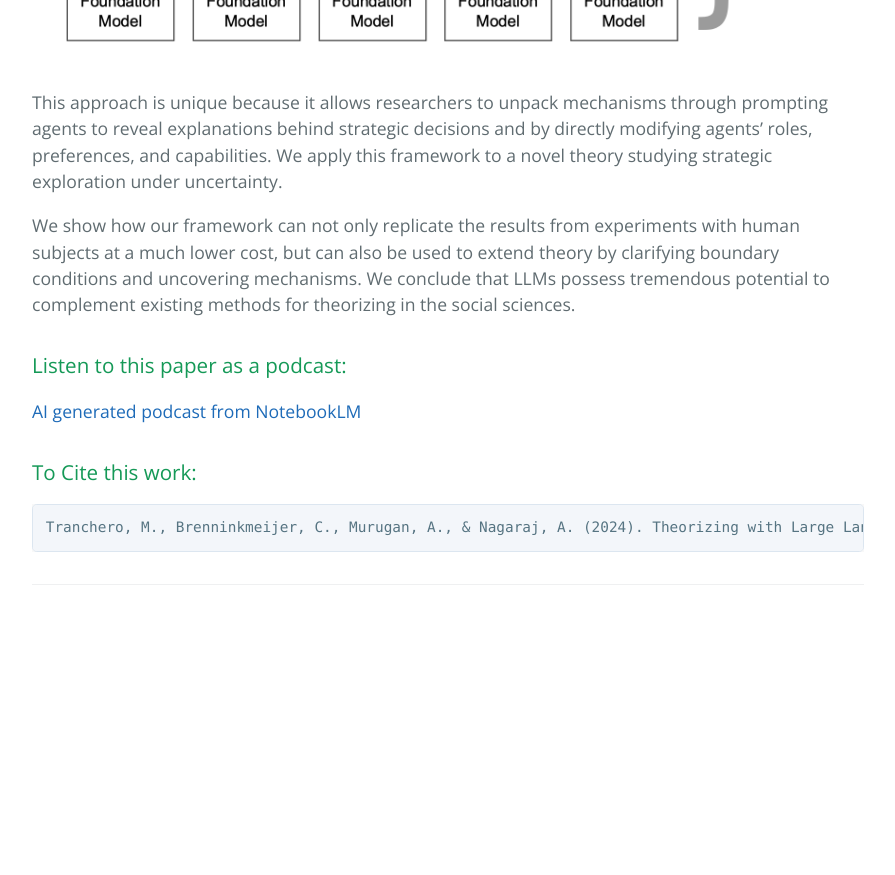
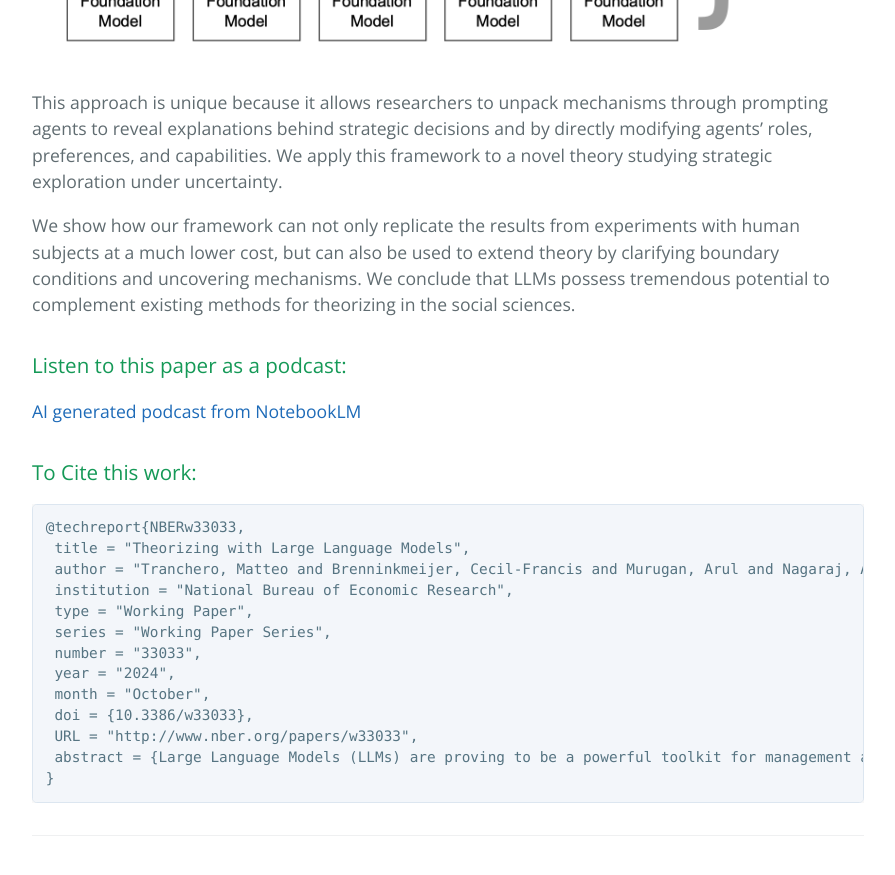
Before and after one commit to arulmabr/theorising_with_llms, a Jekyll site: the page built from index.md, in a window 1280 px wide and 900 px high, scrolled down 1078 px. Shown: the top 875 px of the window, without its empty margins (192-1087 px from the left). Built offline with Jekyll 4.4.1, drawn with Linux system fonts in a browser that asks for light colours; before the commit the page ends 1727 px from its top, so only the background shows below that.

Commit message:
updated the citation

````diff
--- a/index.md
+++ b/index.md
@@ -19,5 +19,17 @@
 ### To Cite this work:
 
 ```markdown
-Tranchero, M., Brenninkmeijer, C., Murugan, A., & Nagaraj, A. (2024). Theorizing with Large Language Models.
+@techreport{NBERw33033,
+ title = "Theorizing with Large Language Models",
+ author = "Tranchero, Matteo and Brenninkmeijer, Cecil-Francis and Murugan, Arul and Nagaraj, Abhishek",
+ institution = "National Bureau of Economic Research",
+ type = "Working Paper",
+ series = "Working Paper Series",
+ number = "33033",
+ year = "2024",
+ month = "October",
+ doi = {10.3386/w33033},
+ URL = "http://www.nber.org/papers/w33033",
+ abstract = {Large Language Models (LLMs) are proving to be a powerful toolkit for management and organizational research. While early work has largely focused on the value of these tools for data processing and replicating survey-based research, the potential of LLMs for theory building is yet to be recognized. We argue that LLMs can accelerate the pace at which researchers can develop, validate, and extend strategic management theory. We propose a novel framework called Generative AI-Based Experimentation (GABE) that enables researchers to conduct exploratory in silico experiments that can mirror the complexities of real-world organizational settings, featuring multiple agents and strategic interdependencies. This approach is unique because it allows researchers to unpack the mechanisms behind results by directly modifying agents’ roles, preferences, and capabilities, and asking them to reveal the explanations behind decisions. We apply this framework to a novel theory studying strategic exploration under uncertainty. We show how our framework can not only replicate the results from experiments with human subjects at a much lower cost, but can also be used to extend theory by clarifying boundary conditions and uncovering mechanisms. We conclude that LLMs possess tremendous potential to complement existing methods for theorizing in strategy and, more broadly, the social sciences.},
+}
 ```
````
